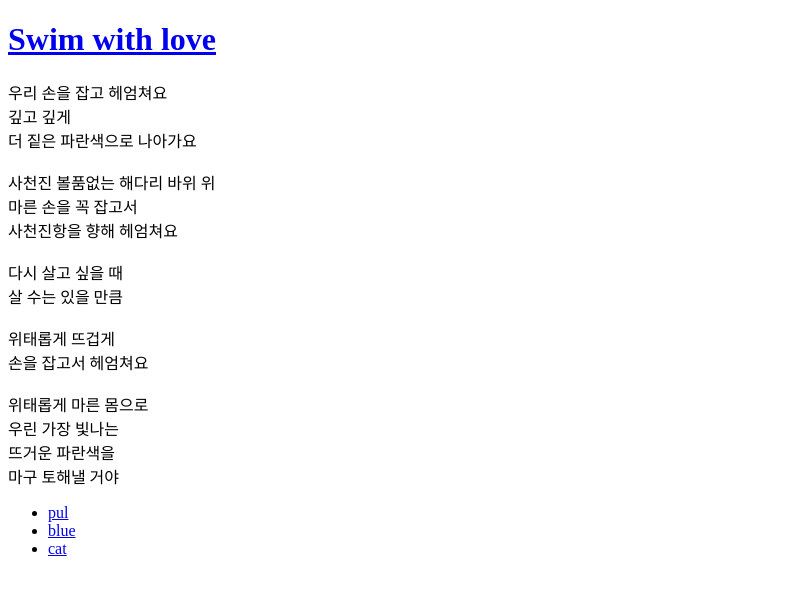
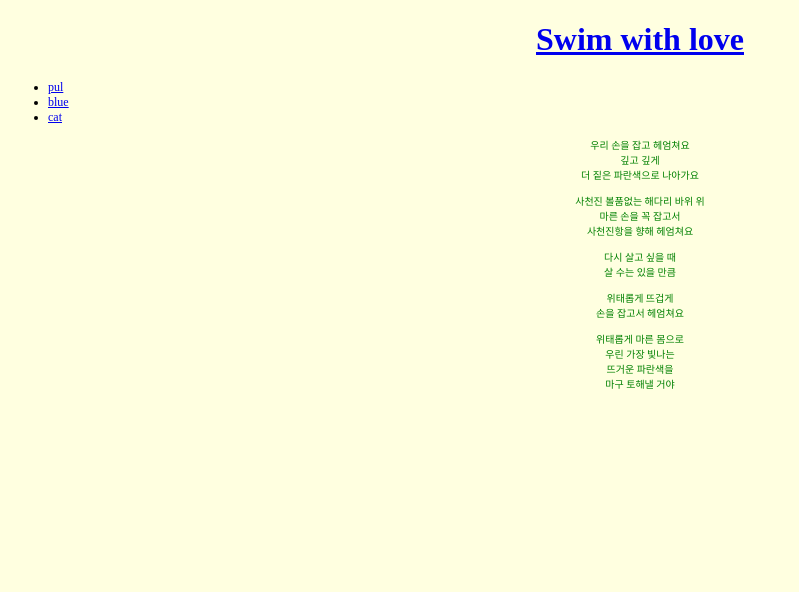
Before and after one commit to onpul/HtmlStudy, a plain HTML site: page index.html in a window 1280 px wide. Shown: the whole page, without its empty margins (0-799 px from the left). Drawn offline with Linux system fonts and the light colour scheme.

Commit message:
20200830

```diff
--- /dev/null
+++ b/1.css
@@ -0,0 +1,30 @@
+/**기본 스타일 설정**/
+.banner {/**배너(로고) 설정**/
+  text-align: center;
+}
+body {/**배경 색 설정**/
+  background-color: lightyellow;
+}
+p {/**p문단 기본 설정**/
+  font-size: 10px;
+  font-family: 바탕;
+}
+#container {
+  width: 600px;
+  padding: 15px;
+  border: 1px solid gray;
+}
+
+/**개별 스타일 설정**/
+.category {/**카테고리 스타일 클래스**/
+  font-size: 12px;
+}
+.f10 {/**폰트 사이즈10**/
+  font-size: 10px;
+}
+.f12 {/**폰트 사이즈12**/
+  font-size: 12px;
+}
+.tac {/**텍스트 가운데 정렬**/
+  text-align: center;
+}
--- a/index.html
+++ b/index.html
@@ -3,10 +3,22 @@
   <head>
     <meta charset="utf-8">
     <title>우리 사랑으로 헤엄쳐요</title>
+    <style media="screen">
+      p.poem {
+        color:green;
+      }
+    </style>
+    <link rel="stylesheet" href="1.css">
   </head>
   <body>
-    <h1><a href="index.html">Swim with love</a></h1>
-    <p>
+    <!--html주석-->
+    <h1 class="banner"><a href="index.html">Swim with love</a></h1>
+    <ul class="category">
+        <li><a href="1.html">pul</a></li>
+        <li><a href="2.html">blue</a></li>
+        <li><a href="3.html">cat</a></li>
+   </ul>
+    <p class="f10 poem" style="text-align:center;">
     우리 손을 잡고 헤엄쳐요</br>
     깊고 깊게</br>
     더 짙은 파란색으로 나아가요</br></br>
@@ -26,10 +38,5 @@
     뜨거운 파란색을</br>
     마구 토해낼 거야
     </p>
-        <ul>
-            <li><a href="1.html">pul</a></li>
-            <li><a href="2.html">blue</a></li>
-            <li><a href="3.html">cat</a></li>
-       </ul>
   </body>
 </html>
```
Also changed, not shown: 1.html (+3 -2 lines), 2.html (+6 -5 lines), 3.html (+5 -4 lines).
